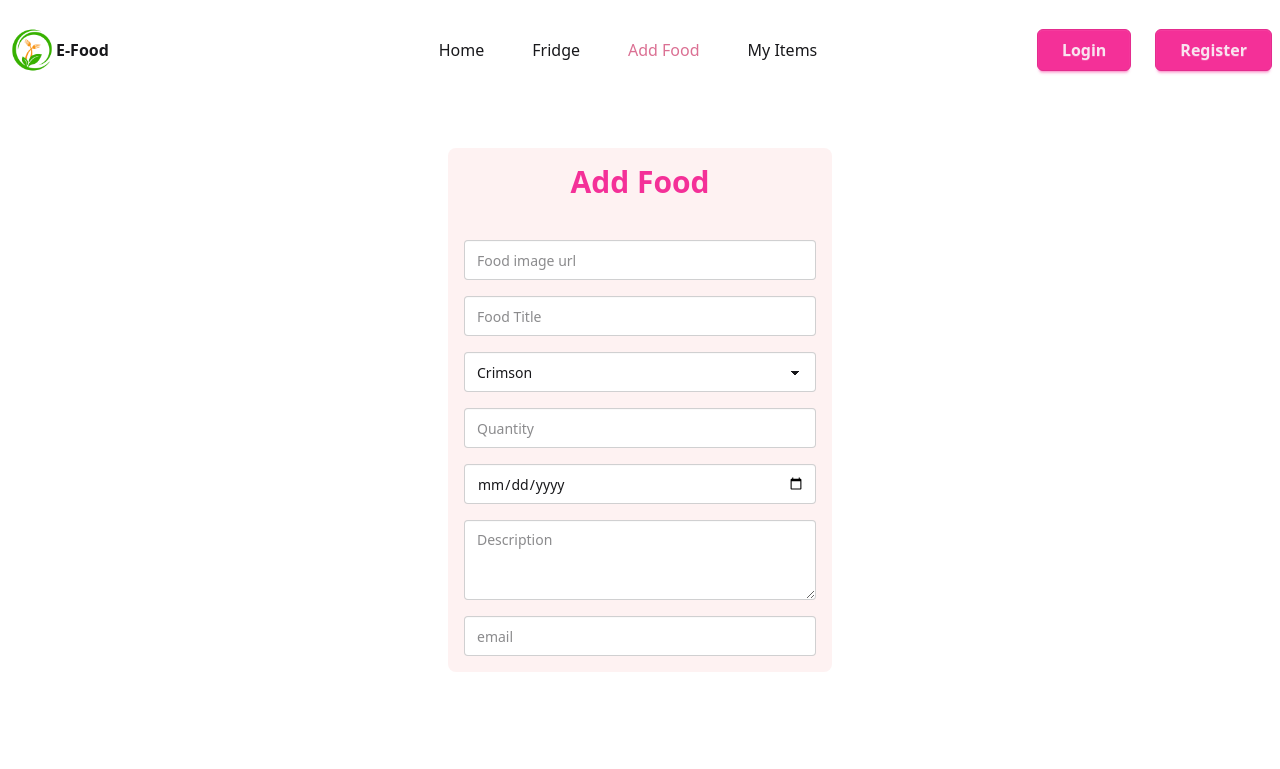
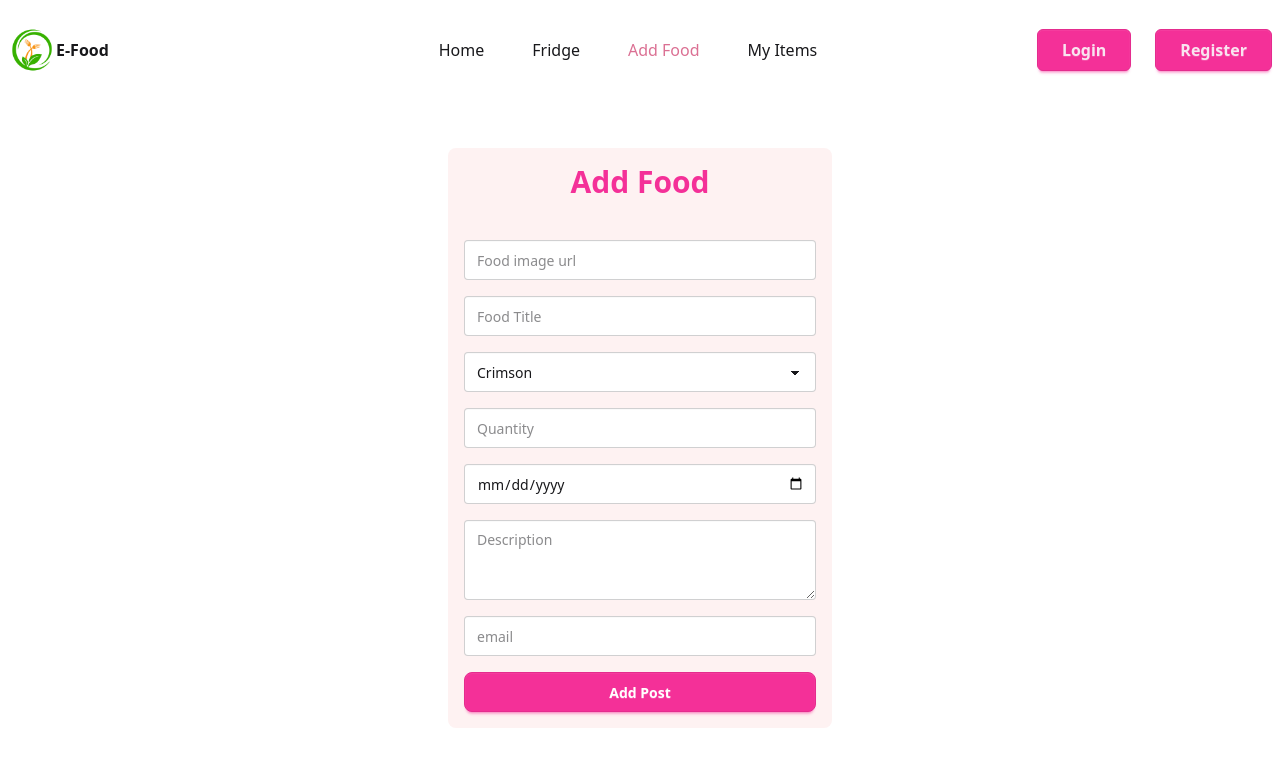
Before and after one commit to redoy49/food-expiry-tracker, a React (Vite) app: page /add-food in a window 1280 px wide. Shown: the top 769 px of the page. Built offline with nearby package versions, Linux system fonts and the light colour scheme; no server answers.

Commit message:
Completed add  food page

```diff
--- a/src/pages/AddFood/AddFood.jsx
+++ b/src/pages/AddFood/AddFood.jsx
@@ -1,8 +1,36 @@
 import React from "react";
 import useAuth from "../../hooks/useAuth";
+import toast from "react-hot-toast";
+import apiUrl from "../../utils/apiUrl";
 
 const AddFood = () => {
-  const {user} = useAuth()
+  const { user } = useAuth();
+
+  const handleAddFood = async (e) => {
+    e.preventDefault();
+    const form = e.target;
+
+    const formData = new FormData(form);
+    const newFood = Object.fromEntries(formData.entries());
+    newFood.email = user?.email;
+    newFood.addDate = new Date().toISOString().split("T")[0];
+
+    console.log(newFood);
+
+    apiUrl
+      .post("/foods", newFood)
+      .then((res) => {
+        const data = res.data;
+
+        if (data.insertedId) {
+          toast.success("Add food successfull.");
+          form.reset();
+        }
+      })
+      .catch(() => {
+        toast.error("Add food failed.");
+      });
+  };
 
   return (
     <div className="flex justify-center items-center p-4">
@@ -10,22 +38,29 @@ const AddFood = () => {
         <h2 className="text-3xl text-secondary mb-10 font-bold text-center">
           Add Food
         </h2>
-        <form className="space-y-4">
+        <form onSubmit={handleAddFood} className="space-y-4">
           <div>
             <input
               type="text"
+              name="imageUrl"
               placeholder="Food image url"
               className="input w-full"
+              required
             />
           </div>
           <div>
             <input
               type="text"
+              name="foodTitle"
               placeholder="Food Title"
               className="input w-full"
             />
           </div>
-          <select defaultValue="Select a color" className="select w-full">
+          <select
+            defaultValue="Select a color"
+            name="category"
+            className="select w-full"
+          >
             <option disabled={true}>Select a category</option>
             <option>Crimson</option>
             <option>Amber</option>
@@ -34,14 +69,18 @@ const AddFood = () => {
           <div>
             <input
               type="text"
+              name="quantity"
               placeholder="Quantity"
               className="input w-full"
             />
           </div>
           <div>
-            <input type="date" className="input w-full" />
+            <input type="date" name="expireDate" className="input w-full" />
           </div>
-          <textarea className="textarea w-full" placeholder="Description"></textarea>
+          <textarea
+            className="textarea w-full"
+            placeholder="Description"
+          ></textarea>
           <div>
             <input
               type="email"
@@ -50,6 +89,12 @@ const AddFood = () => {
               className="input w-full"
             />
           </div>
+          <button
+            type="submit"
+            className="w-full btn btn-secondary  text-white font-semibold rounded-lg"
+          >
+            Add Post
+          </button>
         </form>
       </div>
     </div>
```
Also changed, not shown: 1 other file (tests, documents, lock files or other folders).
